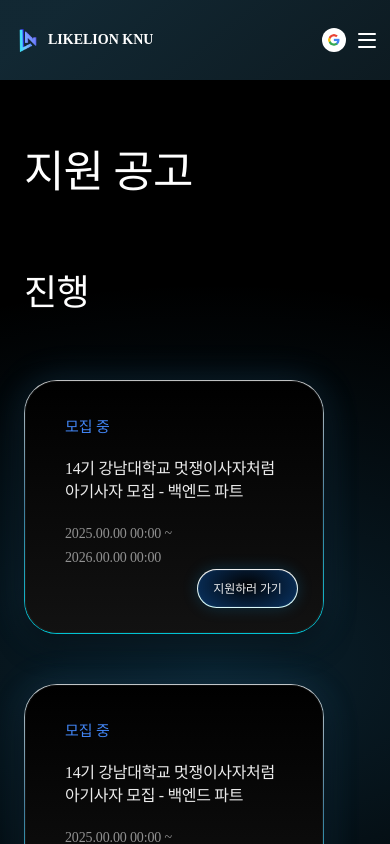
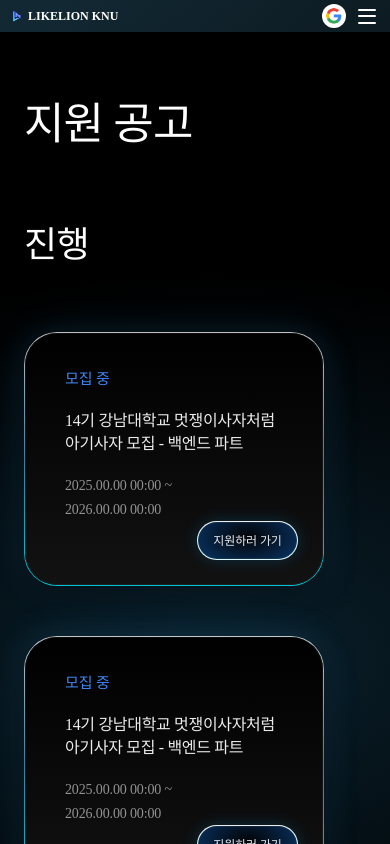
Before and after one commit to likelionknu/apply-page-client, a React (Vite) app: page /apply in a window 390 px wide. Shown: the top 844 px of the page. Built offline with nearby package versions, Linux system fonts and the light colour scheme; no server answers; a web font is replaced by a local one.

Commit message:
헤더 약간 수정

```diff
--- a/src/shared/components/Header.tsx
+++ b/src/shared/components/Header.tsx
@@ -33,12 +33,16 @@ function Header() {
   // }, [pathname]);
 
   return (
-    <header className="text-white1 md:bg-black1 bg-mobile-navigation sticky top-0 z-100 flex h-20 w-full bg-black md:bg-none">
+    <header className="text-white1 md:bg-black1 bg-mobile-navigation sticky top-0 z-100 flex h-8 w-full bg-black md:h-20 md:bg-none">
       <nav className="mx-auto flex w-full max-w-360 items-center justify-between px-2 md:px-8">
         <div className="flex gap-14.5">
           <Link to="/main" className="flex cursor-pointer items-center gap-1">
-            <img src={logoImg} alt="멋쟁이사자처럼 강남대" className="w-9" />
-            <span className="text-[14px] leading-140 font-bold md:text-[21px]">
+            <img
+              src={logoImg}
+              alt="멋쟁이사자처럼 강남대"
+              className="w-4 md:w-9"
+            />
+            <span className="text-[12px] leading-140 font-bold md:text-[21px]">
               LIKELION KNU
             </span>
           </Link>
@@ -97,7 +101,7 @@ function Header() {
             <img
               src={googleImg}
               alt="google"
-              className="w-6 cursor-pointer rounded-[50%] bg-white p-1.5"
+              className="w-6 cursor-pointer rounded-[50%] bg-white p-1"
               onClick={GoogleLogin}
             />
             <div
@@ -111,7 +115,7 @@ function Header() {
           </div>
         </div>
         {isShow && (
-          <div className="bg-mobile-navigation absolute top-20 left-0 flex w-full flex-col gap-4 bg-black p-5">
+          <div className="bg-mobile-navigation absolute top-8 left-0 flex w-full flex-col gap-4 bg-black p-5">
             <NavLink
               to="/my"
               className={({ isActive }) =>
```
